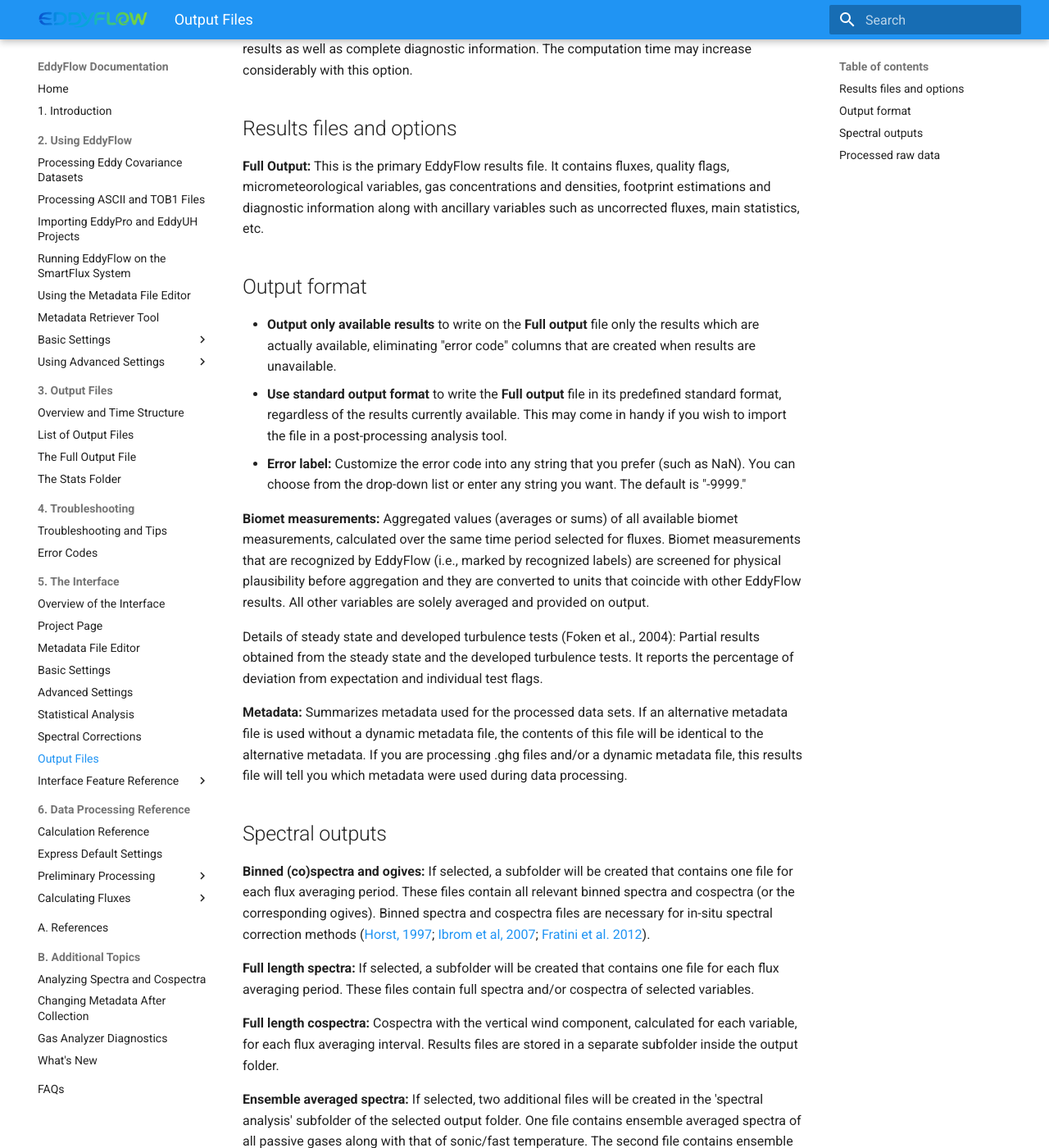
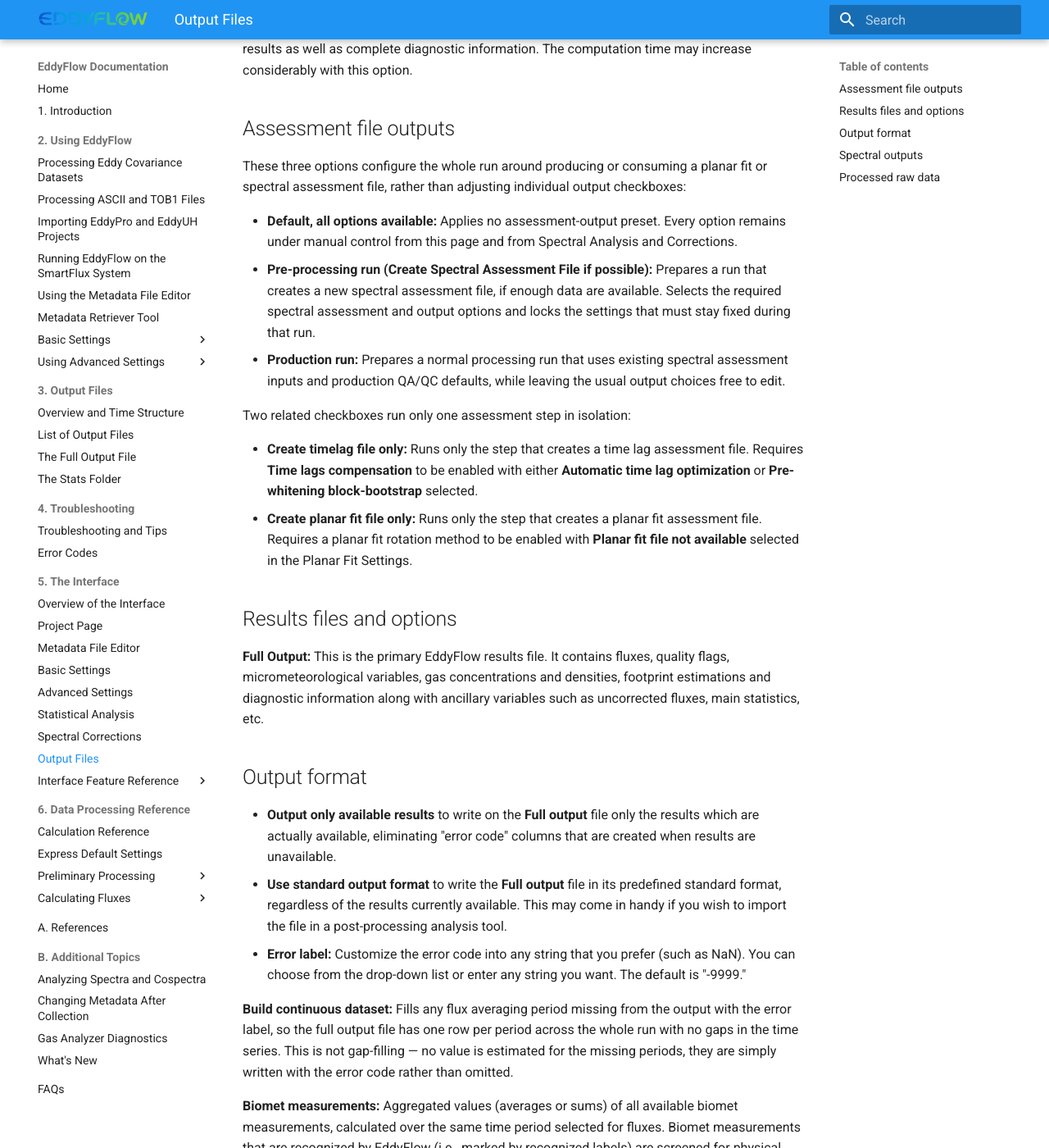
Before and after one commit to kebasaa/eddyflow-documentation, an MkDocs documentation site: the page built from docs/topics/output-files.md, in a window 1280 px wide and 1400 px high, scrolled down 836 px. Shown: the whole window at 82% size. Built offline with MkDocs 1.6.1 and Material for MkDocs 9.7.7, drawn with Linux system fonts in a browser that asks for light colours.

Commit message:
Document the assessment run modes and continuous-dataset option
The Output Files screenshot shows a whole section, Assessment File
Outputs, that this page never described: the three run-mode radios
(Default, Pre-processing run, Production run) that configure the run
around producing or consuming a planar fit or spectral assessment file,
and the two checkboxes that isolate a single assessment step (Create
timelag file only, Create planar fit file only). Text is taken from
each control's own tooltip in advoutputoptions.cpp, including the
preconditions the two checkboxes state for themselves - the timelag one
needs a time lag method selected, the planar fit one needs a rotation
method with no existing assessment file - since those preconditions are
exactly what makes the checkbox available.

Also documented Build continuous dataset, which fills any missing flux
averaging period with the error label so the full output has no gaps in
its time series. Its own label already stresses that this is not
gap-filling; the description here says the same thing for a reader who
only has the field name to go on.

```diff
--- a/docs/topics/output-files.md
+++ b/docs/topics/output-files.md
@@ -10,6 +10,19 @@
 
 **Set Thorough:** Click this button to select a complete set of output files, providing you with all the results as well as complete diagnostic information. The computation time may increase considerably with this option.
 
+## Assessment file outputs
+
+These three options configure the whole run around producing or consuming a planar fit or spectral assessment file, rather than adjusting individual output checkboxes:
+
+- **Default, all options available:** Applies no assessment-output preset. Every option remains under manual control from this page and from Spectral Analysis and Corrections.
+- **Pre-processing run (Create Spectral Assessment File if possible):** Prepares a run that creates a new spectral assessment file, if enough data are available. Selects the required spectral assessment and output options and locks the settings that must stay fixed during that run.
+- **Production run:** Prepares a normal processing run that uses existing spectral assessment inputs and production QA/QC defaults, while leaving the usual output choices free to edit.
+
+Two related checkboxes run only one assessment step in isolation:
+
+- **Create timelag file only:** Runs only the step that creates a time lag assessment file. Requires **Time lags compensation** to be enabled with either **Automatic time lag optimization** or **Pre-whitening block-bootstrap** selected.
+- **Create planar fit file only:** Runs only the step that creates a planar fit assessment file. Requires a planar fit rotation method to be enabled with **Planar fit file not available** selected in the Planar Fit Settings.
+
 ## Results files and options
 
 **Full Output:** This is the primary EddyFlow results file. It contains fluxes, quality flags, micrometeorological variables, gas concentrations and densities, footprint estimations and diagnostic information along with ancillary variables such as uncorrected fluxes, main statistics, etc.
@@ -19,6 +32,8 @@
 - **Output only available results** to write on the **Full output** file only the results which are actually available, eliminating "error code" columns that are created when results are unavailable.
 - **Use standard output format** to write the **Full output** file in its predefined standard format, regardless of the results currently available. This may come in handy if you wish to import the file in a post-processing analysis tool.
 - **Error label:** Customize the error code into any string that you prefer (such as NaN). You can choose from the drop-down list or enter any string you want. The default is "-9999."
+
+**Build continuous dataset:** Fills any flux averaging period missing from the output with the error label, so the full output file has one row per period across the whole run with no gaps in the time series. This is not gap-filling — no value is estimated for the missing periods, they are simply written with the error code rather than omitted.
 
 **Biomet measurements:** Aggregated values (averages or sums) of all available biomet measurements, calculated over the same time period selected for fluxes. Biomet measurements that are recognized by EddyFlow (i.e., marked by recognized labels) are screened for physical plausibility before aggregation and they are converted to units that coincide with other EddyFlow results. All other variables are solely averaged and provided on output.
 
```
